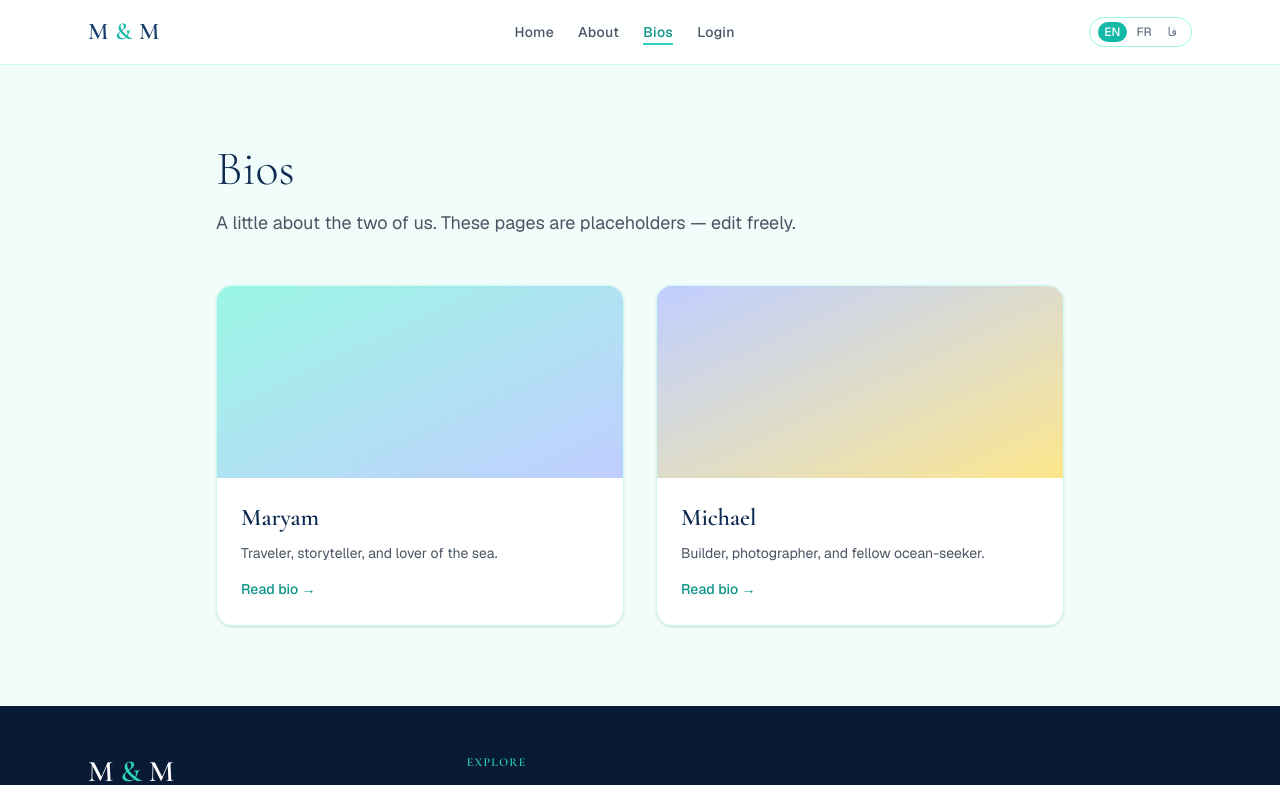
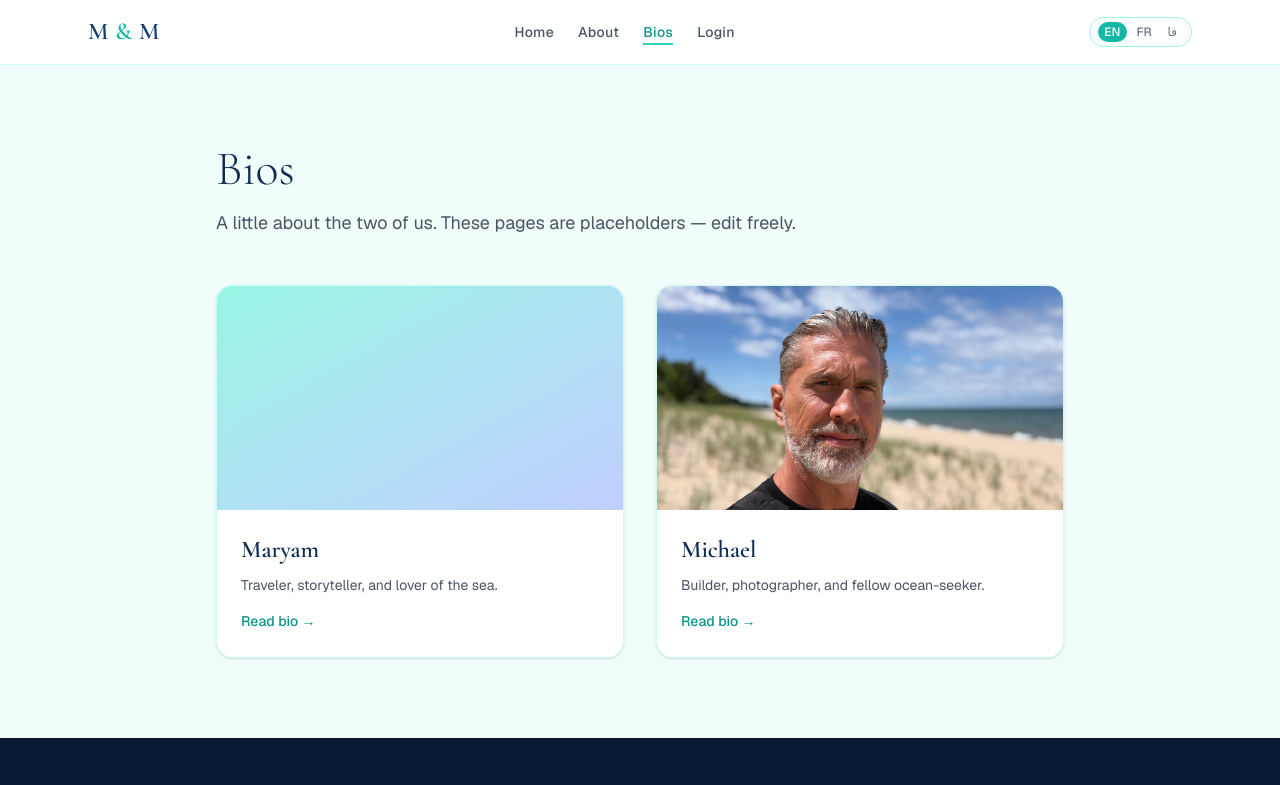
Before and after one commit to aquacode/m-m-site, a Next.js app: page /en/bios in a window 1280 px wide. Shown: the top 785 px of the page. Built offline with nearby package versions, Linux system fonts and the light colour scheme.

Commit message:
Add Michael bio photo
Use the provided portrait on /bios/michael and the bios index card.

```diff
--- a/src/app/[locale]/bios/michael/page.tsx
+++ b/src/app/[locale]/bios/michael/page.tsx
@@ -1,3 +1,4 @@
+import Image from "next/image";
 import { getTranslations, setRequestLocale } from "next-intl/server";
 import { Link } from "@/i18n/navigation";
 import type { Metadata } from "next";
@@ -20,7 +21,16 @@ export default async function MichaelBioPage({ params }: Props) {
         ← {t("backToBios")}
       </Link>
 
-      <div className="w-full h-72 rounded-2xl bg-gradient-to-br from-lapis-200 via-sea-200 to-sand-300 mb-10" />
+      <div className="relative w-full aspect-[4/5] max-h-[28rem] rounded-2xl overflow-hidden mb-10 bg-sand-100">
+        <Image
+          src="/images/michael.jpg"
+          alt={t("michael.name")}
+          fill
+          priority
+          sizes="(max-width: 768px) 100vw, 48rem"
+          className="object-cover object-center"
+        />
+      </div>
 
       <h1 className="font-heading text-5xl font-light text-lapis-800 mb-2">
         {t("michael.name")}
--- a/src/app/[locale]/bios/page.tsx
+++ b/src/app/[locale]/bios/page.tsx
@@ -1,3 +1,4 @@
+import Image from "next/image";
 import { getTranslations, setRequestLocale } from "next-intl/server";
 import { Link } from "@/i18n/navigation";
 import type { Metadata } from "next";
@@ -16,12 +17,14 @@ export default async function BiosIndexPage({ params }: Props) {
       slug: "maryam" as const,
       name: t("maryam.name"),
       blurb: t("maryam.blurb"),
+      image: null as string | null,
       accent: "from-sea-200 to-lapis-200",
     },
     {
       slug: "michael" as const,
       name: t("michael.name"),
       blurb: t("michael.blurb"),
+      image: "/images/michael.jpg",
       accent: "from-lapis-200 to-sand-200",
     },
   ];
@@ -34,15 +37,27 @@ export default async function BiosIndexPage({ params }: Props) {
       <p className="text-lg text-gray-600 mb-12 max-w-2xl">{t("intro")}</p>
 
       <div className="grid grid-cols-1 sm:grid-cols-2 gap-8">
-        {people.map(({ slug, name, blurb, accent }) => (
+        {people.map(({ slug, name, blurb, accent, image }) => (
           <Link
             key={slug}
             href={`/bios/${slug}`}
             className="group rounded-2xl overflow-hidden bg-white shadow-sm hover:shadow-md transition-shadow border border-sea-100"
           >
-            <div
-              className={`h-48 bg-gradient-to-br ${accent} group-hover:opacity-90 transition-opacity`}
-            />
+            <div className="relative h-56 overflow-hidden">
+              {image ? (
+                <Image
+                  src={image}
+                  alt={name}
+                  fill
+                  sizes="(max-width: 640px) 100vw, 50vw"
+                  className="object-cover object-center group-hover:scale-[1.02] transition-transform duration-300"
+                />
+              ) : (
+                <div
+                  className={`h-full w-full bg-gradient-to-br ${accent} group-hover:opacity-90 transition-opacity`}
+                />
+              )}
+            </div>
             <div className="p-6">
               <h2 className="font-heading text-2xl text-lapis-800 font-semibold mb-2">
                 {name}
```
Also changed, not shown: public/images/michael.jpg (added).
